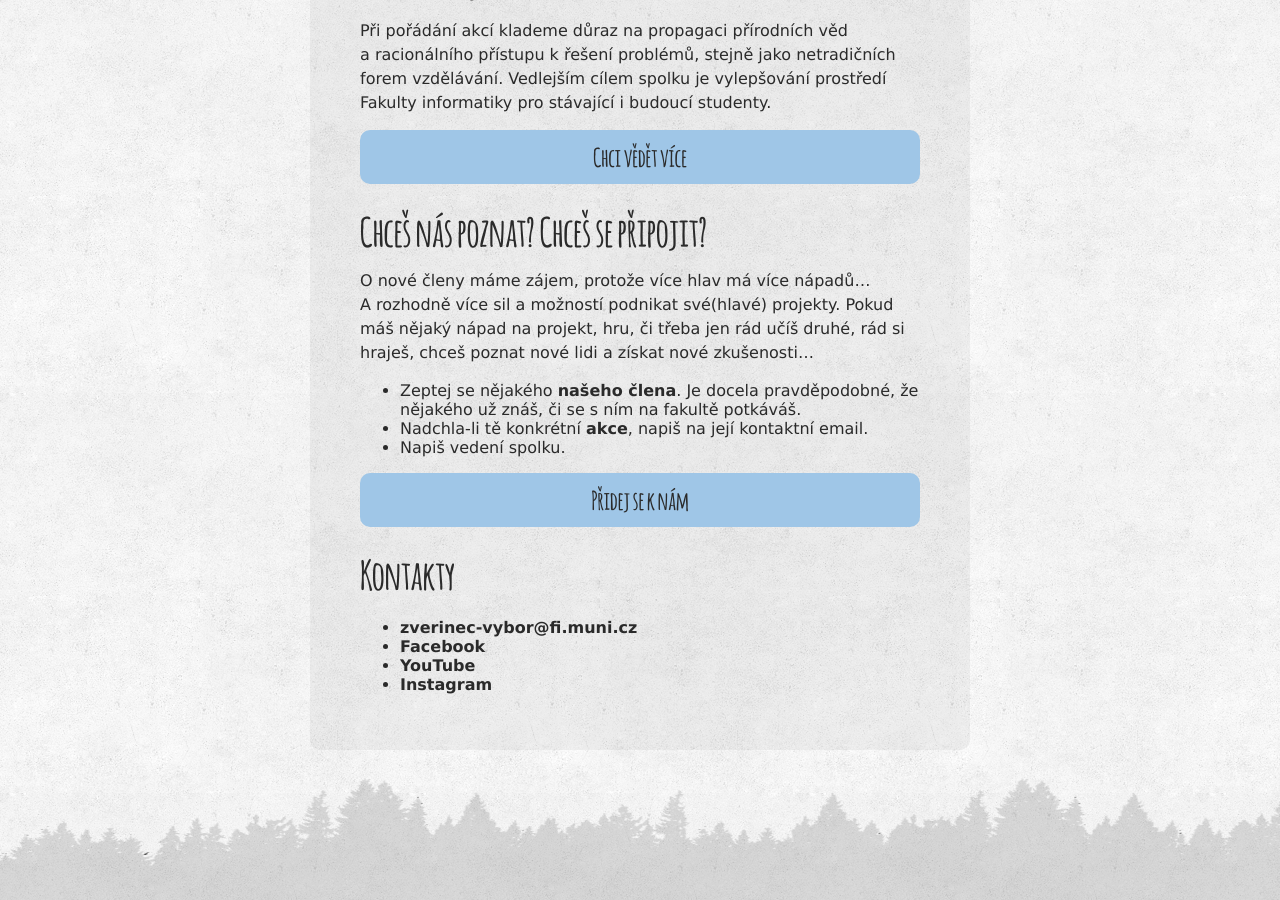
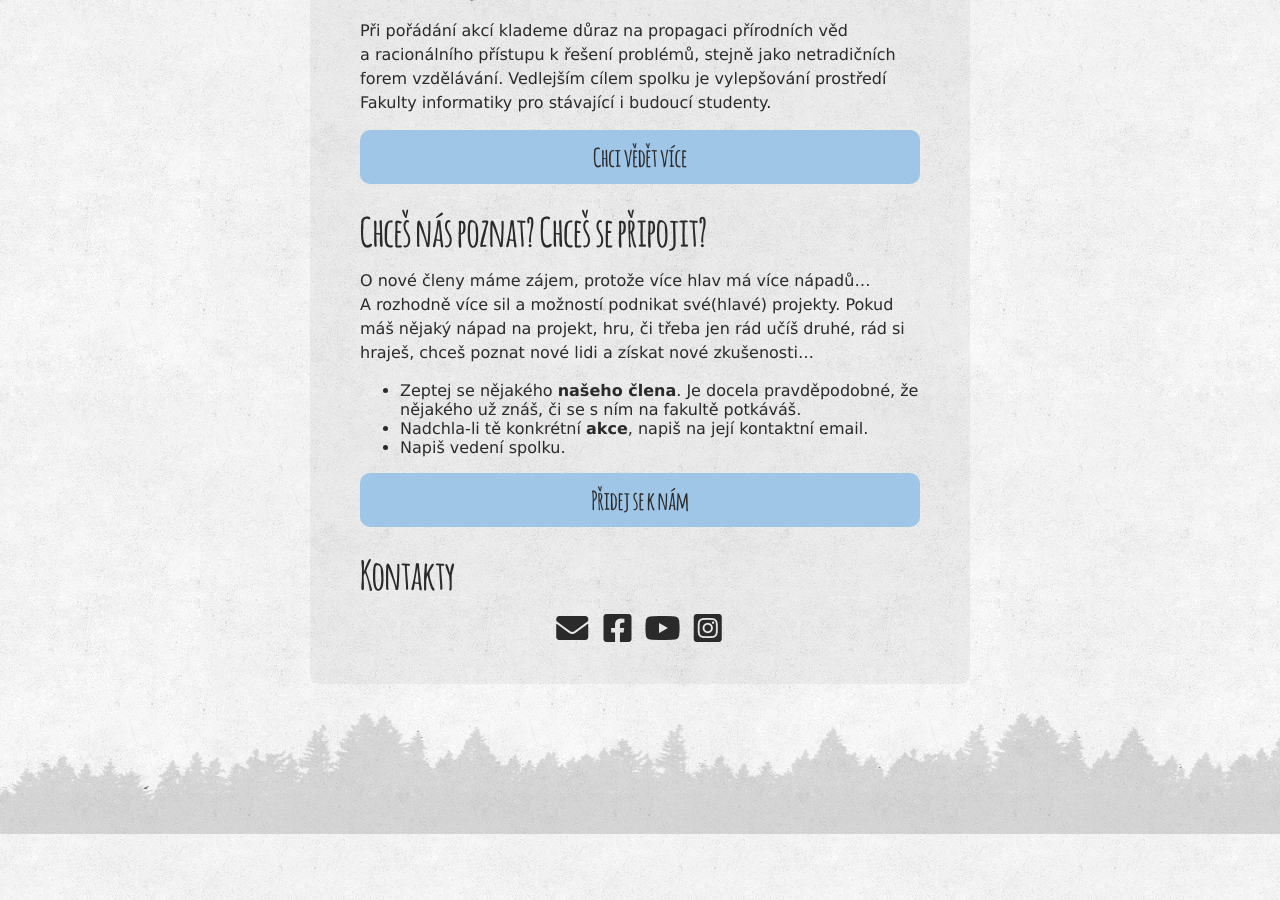
Before and after one commit to zverinec/zverinec-web, a Jekyll site: the page built from index.md, in a window 1280 px wide and 900 px high, scrolled down 607 px. Built offline with Jekyll 4.4.1, drawn with Linux system fonts in a browser that asks for light colours; comment, search, counter and statistics services are not loaded.

Commit message:
Use icons in contacts.

```diff
--- a/_layouts/default.html
+++ b/_layouts/default.html
@@ -27,6 +27,7 @@
     <meta name="robots" content="{{ site.robots }}">
 
     <link href="{{ '/css/style.css' | prepend: site.baseurl }}" rel="stylesheet">
+    <link href="https://cdnjs.cloudflare.com/ajax/libs/font-awesome/5.15.1/css/all.min.css" rel="stylesheet">
 
     <!-- Matomo -->
     <script type="text/javascript">
--- a/index.md
+++ b/index.md
@@ -30,7 +30,9 @@ lidi a získat nové zkušenosti&hellip;
 <a name="contact"></a>
 ## Kontakty
 
- * [zverinec-<span class="nocss">loskarlos</span>vybor@fi.muni.cz]()
- * [Facebook](https://www.facebook.com/zverinec)
- * [YouTube](https://www.youtube.com/channel/UCmodZoLOSBFiFgimfAN5hpA)
- * [Instagram](https://instagram.com/spolekzverinec)
+<div class="center">
+<a class="fa fa-fw fa-envelope fa-2x" href="mailto:zverinec-vybor@fi.muni.cz"></a>
+<a class="fab fa-fw fa-facebook-square fa-2x" href="https://www.facebook.com/zverinec"></a>
+<a class="fab fa-fw fa-youtube fa-2x" href="https://www.youtube.com/channel/UCmodZoLOSBFiFgimfAN5hpA"></a>
+<a class="fab fa-fw fa-instagram-square fa-2x" href="https://instagram.com/spolekzverinec"></a>
+</div>
```
Also changed, not shown: 1 other file.
